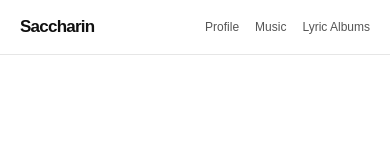
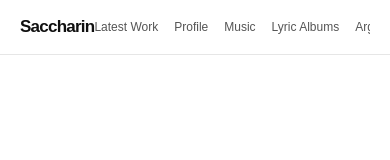
Before and after one commit to Saccharin04/Personal-website, a React (Vite) app: page / in a window 390 px wide. Shown: the top 160 px of the page. Built offline with nearby package versions, Linux system fonts and the light colour scheme; a web font is replaced by a local one.

Commit message:
Expand homepage section navigation

```diff
--- a/src/App.css
+++ b/src/App.css
@@ -203,8 +203,9 @@ main { min-height: 100vh; display: flex; flex-direction: column; }
 
 @media (max-width: 640px) {
   .navbar { padding: 17px 20px; }
-  .nav-links { gap: 16px; }
-  .nav-links a { font-size: 12px; }
+  .nav-links { min-width: 0; gap: 16px; overflow-x: auto; scrollbar-width: none; }
+  .nav-links::-webkit-scrollbar { display: none; }
+  .nav-links a { flex: 0 0 auto; font-size: 12px; white-space: nowrap; }
   .hero { min-height: 78svh; padding: 130px 24px 50px; }
   .featured-video { width: 100%; }
   .content { width: min(100% - 40px, 1120px); padding: 86px 0; }
--- a/src/App.jsx
+++ b/src/App.jsx
@@ -121,9 +121,13 @@ function App() {
       <nav className="navbar" aria-label="Main navigation">
         <a href="#top" className="logo">Saccharin</a>
         <div className="nav-links">
+          <a href="#top">Latest Work</a>
           <a href="#profile">Profile</a>
           <a href="#music">Music</a>
           <a href="#lyrics">Lyric Albums</a>
+          <a href="#arguments">Arguments</a>
+          <a href="#gallery">Gallery</a>
+          <a href="#teasers">Teasers</a>
         </div>
       </nav>
 
```
